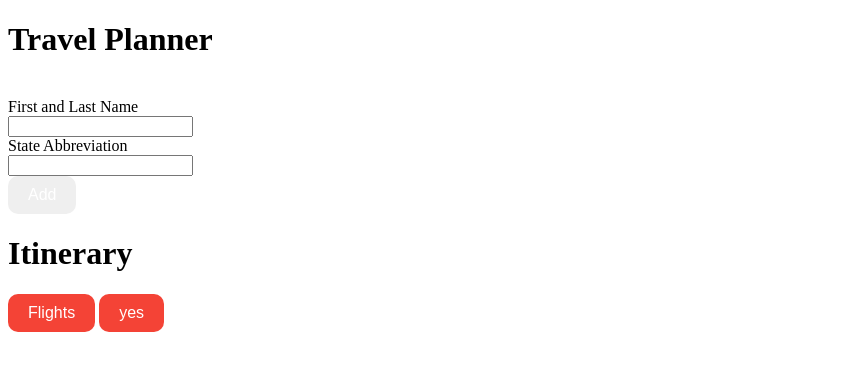
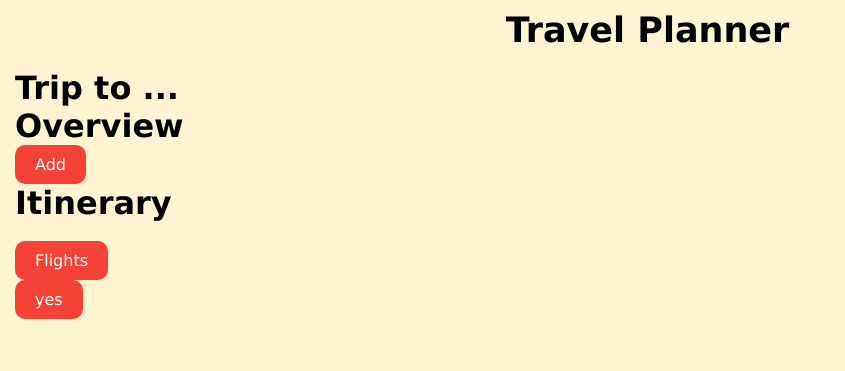
Before and after one commit to Tylermui/Travel-Planner, a Flask app: page / in a window 1280 px wide. Shown: the top 371 px of the page, without its empty margins (0-845 px from the left). Run offline with Flask 3, Linux system fonts and the light colour scheme.

Commit message:
added some css and instuctions

```diff
--- a/app.py
+++ b/app.py
@@ -1,3 +1,9 @@
+# ---- Workspace setup instructions: ----
+# pip install flask
+
+# ---- Running the program ----
+# flask --app app run
+
 from flask import Flask, render_template, request
 
 app = Flask(__name__)
--- a/static/styles.css
+++ b/static/styles.css
@@ -1,3 +1,20 @@
+*{
+  margin: 0;
+  padding: 0;
+  font-family: Verdana;
+}
+
+.title {
+  font-size: 35px;
+  margin-top: 10px;
+}
+
+body {
+  margin-left: 15px;
+  color: black;
+  background-color: 	#fff4d1;
+}
+
 /* Define the style for all buttons */
 button {
     border: none; /* remove the default border */
@@ -7,17 +24,14 @@ button {
     font-size: 16px; /* set font size */
     padding: 10px 20px; /* add padding around text */
   }
-
   /* Define the style for red buttons */
   button.red {
     background-color: #f44336; /* set background color to red */
   }
-
   /* Define the style for red buttons on hover */
   button.red:hover {
     background-color: #d32f2f; /* set darker background color on hover */
   }
-
   /* Define the style for red buttons when active/pressed */
   button.red:active {
     background-color: #b71c1c; /* set even darker background color when active/pressed */
--- a/templates/index.html
+++ b/templates/index.html
@@ -8,23 +8,20 @@
 </head>
 
 <body>
-  <h1 class="title">Travel Planner</h1>
+  <h1 class="title"><center>Travel Planner</center></h1>
   <br>
-  <label>First and Last Name</label>
-  <br>
-  <input type="text" id="name">
-  <br>
-  <label>State Abbreviation</label>
-  <br>
-  <input type="text" id="state">
-  <br>
-  <button id="search">Add</button>
+  <h1 contentEditable="true">Trip to ...</h1>
 
-  <h1 class="itinerary">Itinerary</h1>
+  <h1 class="overview">Overview</h1>
 
 
-  <button id="flights" class ="red">Flights</button>
 
+  <button id="add" class="red">Add</button>
+  <br>
+  <h1 class="itinerary">Itinerary</h1>
+  <br>
+  <button id="flights"class ="red">Flights</button>
+  <br>
   <button id="flights" class ="red">yes</button>
 
   <p id="display"></p>
```
Also changed, not shown: static/index.js (added).
